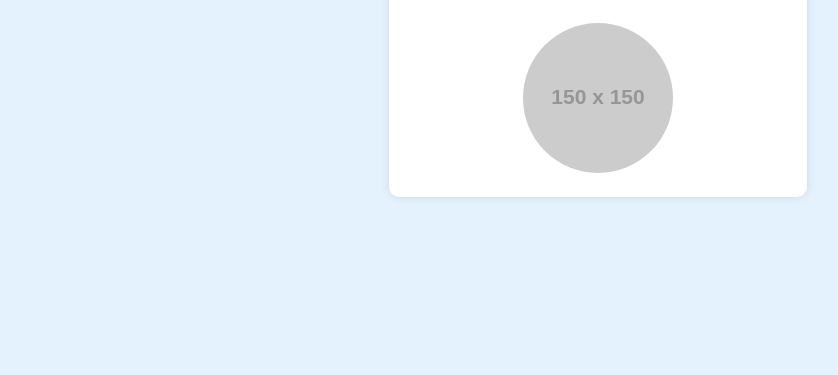
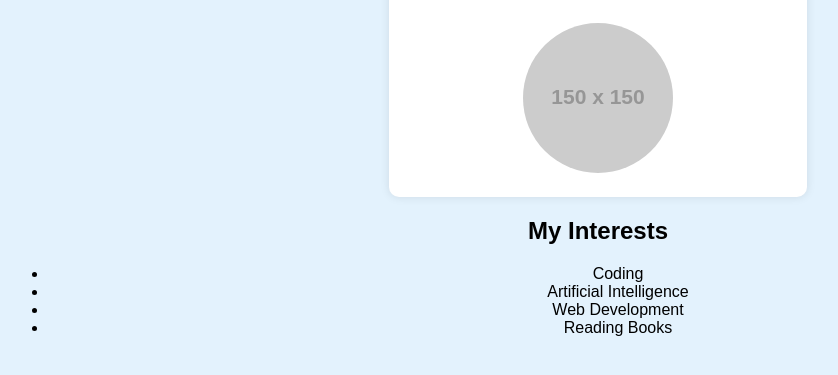
Before and after one commit to antek-5/antoni.github.io, a plain HTML site: page index.html in a window 1280 px wide. Shown: the part 171-546 px from the top of the page, without its empty margins (42-880 px from the left). Drawn offline with Linux system fonts and the light colour scheme; placeholder pictures from the web are drawn by us.

Commit message:
interests added

```diff
--- a/index.html
+++ b/index.html
@@ -38,5 +38,14 @@
         <p>This is a simple webpage that describes my interests.</p>
         <img src="https://via.placeholder.com/150" alt="Profile Picture">
     </div>
+    <div>
+        <h2>My Interests</h2>
+        <ul>
+            <li>Coding</li>
+            <li>Artificial Intelligence</li>
+            <li>Web Development</li>
+            <li>Reading Books</li>
+        </ul>
+    </div>
 </body>
 </html>
```
